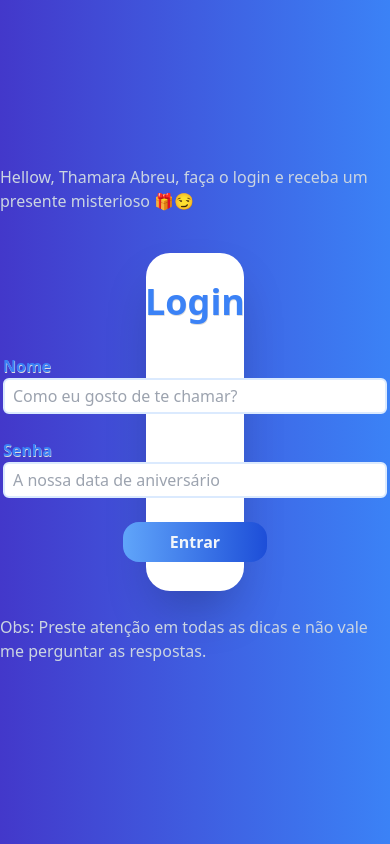
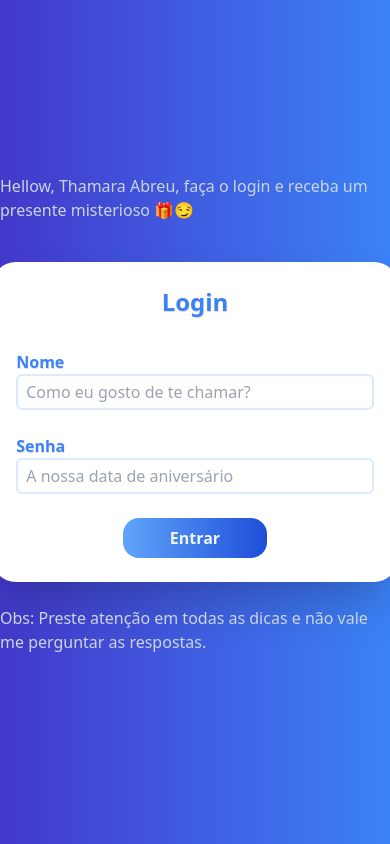
Before and after one commit to gustavokozlowski/east-side-love-letter, a React (Vite) app: page / in a window 390 px wide. Built offline with nearby package versions, Linux system fonts and the light colour scheme.

Commit message:
feat: add validate

```diff
--- a/src/components/box/index.jsx
+++ b/src/components/box/index.jsx
@@ -6,23 +6,33 @@ export const Box = () => {
   const {
     register,
     handleSubmit,
-
-    formState: { errors },
+    formState: { errors }
   } = useForm();
 
   const onSubmit = (data) => {
-    if (data.senha == "24/09/2020" && data.nome == "supermo") {
+    if (validateCredentials(data)) {
       return navigate("/home");
     }
     console.log(data);
   };
+
+  function validateCredentials(data) {
+    data.senha = data.senha.trim().toLowerCase();
+    data.nome = data.nome.trim().toLowerCase();
+
+    if (data.senha === "24/09/2020" || data.senha === '24092020' && data.nome === "supermo" || data.nome === "supermô") {
+      return true;
+    }
+    return false;
+  }
+
     return (
-    <div className="bg-white shadow-2xl box-content text-black rounded-3xl w-1/4 h-2/5 flex flex-col text-center justify-center items-center">
+      <div className="bg-white shadow-2xl box-content text-black rounded-3xl w-11/12 sm:w-3/4 md:w-1/2 lg:w-1/3 xl:w-1/4 min-h-fit flex flex-col text-center justify-center items-center p-4 md:p-6">
         <form
-        className=" flex flex-col gap-4 w-96 h-96 justify-center box-content"
+          className="flex flex-col gap-4 w-full max-w-sm justify-center box-content px-2"
           onSubmit={handleSubmit(onSubmit)}
         >
-        <h1 className="text-4xl font-bold shadow-text text-blue-500 transition-all">
+          <h1 className="text-2xl md:text-4xl font-bold shadow-text text-blue-500 transition-all">
             Login
           </h1>
           <div className="flex flex-col">
@@ -36,8 +46,7 @@ export const Box = () => {
               className=" text-md h-9 outline-none rounded-md border-2 text-gray-500 border-blue-100 p-2"
               placeholder="Como eu gosto de te chamar?"
               type="text"
-            {...register("nome", { required: true })}
-          />
+              {...register("nome", { required: true })} />
             {errors.nome && (
               <span className="font-medium self-start shadow-error text-red-500">
                 Meu deus vidinha, tu errou feio 🙄
@@ -55,8 +64,7 @@ export const Box = () => {
               className="text-md h-9 outline-none p-2 border-2 text-gray-500 border-blue-100  rounded-md"
               type="text"
               placeholder="A nossa data de aniversário"
-            {...register("senha", { required: true })}
-          />
+              {...register("senha", { required: true })} />
             {errors.senha && (
               <span className="font-medium self-start  shadow-error  text-red-500">
                 Gostosa e burra do jeito que eu gosto 😋
@@ -70,4 +78,4 @@ export const Box = () => {
         </form>
       </div>
     );
-};
+  }
```
Lines whose indentation alone changed are shown as unchanged.
